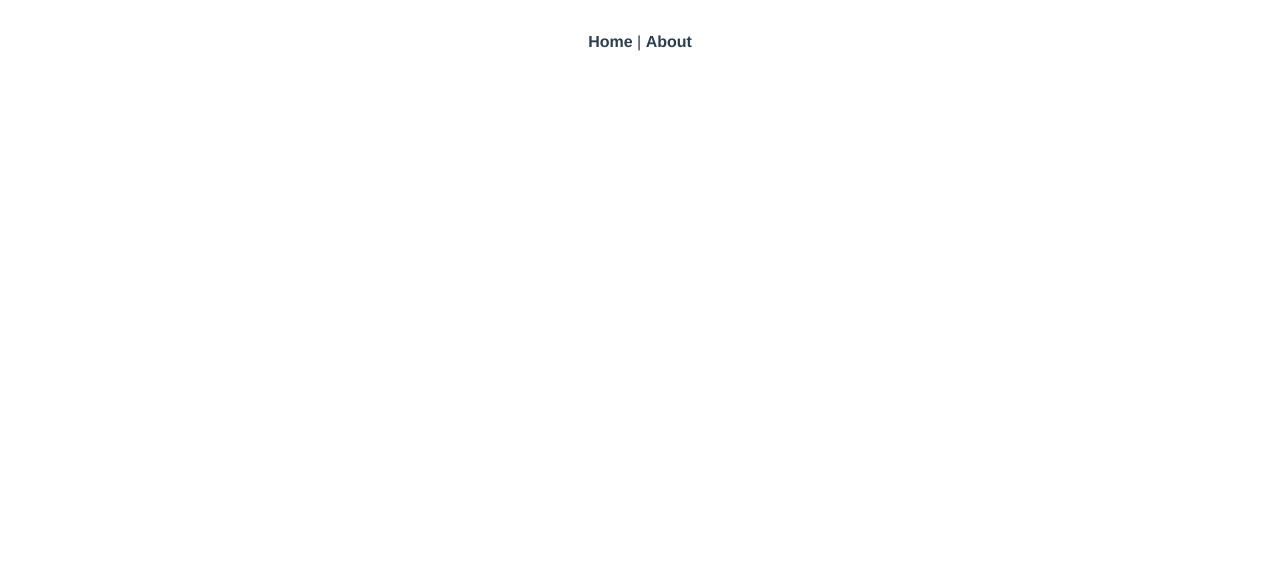
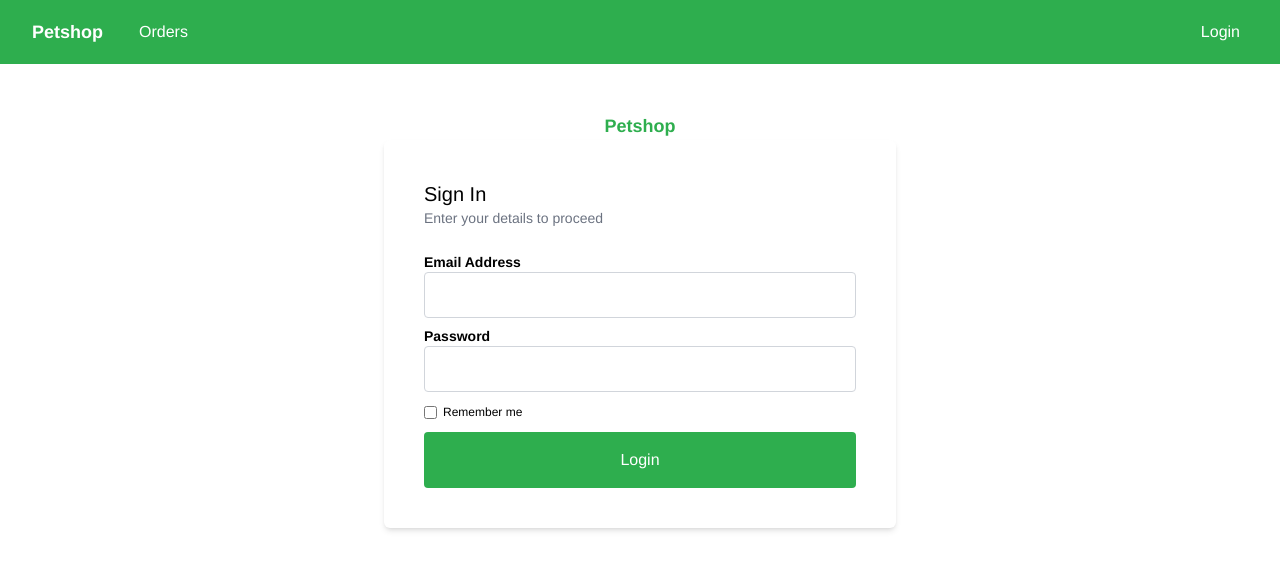
Before and after one commit to omotolaawokunle/petshop-vue, a Vue app: page /#/login in a window 1280 px wide. Before the commit this address had no page. Shown: the top 570 px of the page. Built offline with nearby package versions, Linux system fonts and the light colour scheme.

Commit message:
Implement the Navbar component and Login view

```diff
--- a/src/App.vue
+++ b/src/App.vue
@@ -1,30 +1,38 @@
 <template>
-  <nav>
-    <router-link to="/">Home</router-link> |
-    <router-link to="/about">About</router-link>
-  </nav>
-  <router-view/>
+  <NavBar />
+  <router-view />
 </template>
 
+<script lang="ts">
+  import axios from 'axios';
+  import { defineComponent } from 'vue';
+  import { useAuthStore } from '@/store/auth';
+  import NavBar from '@/components/NavBar.vue';
+  export default defineComponent({
+    name: 'HomeView',
+    inject: ['baseUrl'],
+    components: { NavBar },
+    created() {
+      axios.interceptors.response.use((response) => {
+        return response;
+      }, function (err) {
+        let res = err.response;
+        const store = useAuthStore();
+        return new Promise(function (resolve, reject) {
+          if (res.status === 401 && res.config && !res.config.__isRetryRequest) {
+            store.logout();
+          }
+          reject(err);
+          throw err;
+        });
+      });
+    },
+  });
+</script>
 <style>
-#app {
-  font-family: Avenir, Helvetica, Arial, sans-serif;
-  -webkit-font-smoothing: antialiased;
-  -moz-osx-font-smoothing: grayscale;
-  text-align: center;
-  color: #2c3e50;
-}
-
-nav {
-  padding: 30px;
-}
-
-nav a {
-  font-weight: bold;
-  color: #2c3e50;
-}
-
-nav a.router-link-exact-active {
-  color: #42b983;
-}
+  #app {
+    font-family: Avenir, Helvetica, Arial, sans-serif;
+    -webkit-font-smoothing: antialiased;
+    -moz-osx-font-smoothing: grayscale;
+  }
 </style>
--- /dev/null
+++ b/src/components/NavBar.vue
@@ -0,0 +1,73 @@
+<template>
+    <nav class="bg-main">
+        <div class="px-2 mx-auto max-w-7xl sm:px-6 lg:px-8">
+            <div class="relative flex items-center justify-between h-16">
+                <div class="absolute inset-y-0 left-0 flex items-center sm:hidden">
+                    <button type="button" @click="isOpen = !isOpen"
+                        class="relative inline-flex items-center justify-center p-2 text-gray-400 rounded-md hover:bg-gray-700 hover:text-white focus:outline-none focus:ring-2 focus:ring-inset focus:ring-white"
+                        aria-controls="mobile-menu" aria-expanded="false">
+                        <span class="absolute -inset-0.5"></span>
+                        <span class="sr-only">Open main menu</span>
+                        <svg class="w-6 h-6" :class="{ 'hidden': isOpen, 'block': !isOpen }" fill="none"
+                            viewBox="0 0 24 24" stroke-width="1.5" stroke="currentColor" aria-hidden="true">
+                            <path stroke-linecap="round" stroke-linejoin="round"
+                                d="M3.75 6.75h16.5M3.75 12h16.5m-16.5 5.25h16.5" />
+                        </svg>
+                        <svg class="w-6 h-6" :class="{ 'hidden': !isOpen, 'block': isOpen }" fill="none"
+                            viewBox="0 0 24 24" stroke-width="1.5" stroke="currentColor" aria-hidden="true">
+                            <path stroke-linecap="round" stroke-linejoin="round" d="M6 18L18 6M6 6l12 12" />
+                        </svg>
+                    </button>
+                </div>
+                <div class="flex items-center justify-center flex-1 sm:items-stretch sm:justify-start">
+                    <div class="flex items-center flex-shrink-0 text-lg font-black text-white">
+                        Petshop
+                    </div>
+                    <div class="hidden sm:ml-6 sm:block">
+                        <div class="flex space-x-4">
+                            <router-link :to="{ name: 'home' }"
+                                :class="{ 'bg-white text-main': route.name == 'home', 'text-white hover:text-main hover:bg-white': route.name != 'home' }"
+                                class="block px-3 py-2 text-base font-medium rounded-md">Orders</router-link>
+                        </div>
+                    </div>
+                </div>
+                <div class="absolute inset-y-0 right-0 flex items-center pr-2 sm:static sm:inset-auto sm:ml-6 sm:pr-0">
+                    <div class="relative ml-3">
+                        <button type="button" v-if="store.isAuthenticated" @click="logout"
+                            class="relative p-2 text-white border-white rounded hover:text-main hover:bg-white focus:outline-none focus:ring-2 focus:ring-white focus:ring-offset-2 focus:ring-offset-main">Logout</button>
+                        <router-link v-else :to="{ name: 'login' }"
+                            class="relative p-2 text-white border-white rounded hover:text-main hover:bg-white focus:outline-none focus:ring-2 focus:ring-white focus:ring-offset-2 focus:ring-offset-main">Login</router-link>
+                    </div>
+                </div>
+            </div>
+        </div>
+
+        <div class="sm:hidden" :class="{ 'hidden': !isOpen }" id="mobile-menu">
+            <div class="px-2 pt-2 pb-3 space-y-1">
+                <router-link :to="{ name: 'home' }"
+                    :class="{ 'bg-white text-main': route.name == 'home', 'text-white hover:text-main hover:bg-white': route.name != 'home' }"
+                    class="block px-3 py-2 text-base font-medium rounded-md">Orders</router-link>
+            </div>
+        </div>
+    </nav>
+</template>
+
+<script lang="ts">
+    import { defineComponent, ref } from 'vue';
+    import { useAuthStore } from '@/store/auth';
+    import { useRoute } from 'vue-router'
+    export default defineComponent({
+        name: 'NavBar',
+        setup() {
+            const isOpen = ref(false);
+            const store = useAuthStore();
+            const route = useRoute();
+            return { isOpen, store, route };
+        },
+        methods: {
+            logout() {
+                this.store.logout();
+            }
+        }
+    });
+</script>
--- a/src/router/index.ts
+++ b/src/router/index.ts
@@ -1,16 +1,24 @@
 import { createRouter, createWebHashHistory, RouteRecordRaw } from 'vue-router'
 import HomeView from '../views/HomeView.vue'
+import { useAuthStore } from '@/store/auth';
 
 const routes: Array<RouteRecordRaw> = [
   {
     path: '/',
     name: 'home',
-    component: HomeView
+    component: HomeView,
+    meta: {
+      requiresAuth: true,
+    },
   },
   {
     path: '/login',
     name: 'login',
-    component: () => import('../views/auth/LoginView.vue')
+    component: () => import('../views/auth/LoginView.vue'),
+    meta: {
+      requiresAuth: false,
+      hideForAuth: true,
+    },
   }
 ]
 
@@ -19,4 +27,25 @@ const router = createRouter({
   routes
 })
 
+router.beforeEach((to, from, next) => {
+  const store = useAuthStore();
+  if (to.matched.some((record) => record.meta.requiresAuth)) {
+    if (!store.isAuthenticated) {
+      next({
+        path: "/login",
+        query: { redirect: to.fullPath },
+      });
+      return;
+    }
+  }
+
+  if (to.matched.some((record) => record.meta.hideForAuth)) {
+    if (store.isAuthenticated) {
+      next({ path: "/" });
+      return;
+    }
+  }
+  next();
+});
+
 export default router
--- a/src/store/auth.ts
+++ b/src/store/auth.ts
@@ -10,13 +10,14 @@ interface AuthState {
 
 export const useAuthStore = defineStore('auth', {
     state: (): AuthState => ({
-        isAuthenticated: false,
-        accessToken: null,
+        isAuthenticated: localStorage.getItem('auth_token') != undefined,
+        accessToken: localStorage.getItem('auth_token') != undefined ? localStorage.getItem('auth_token') : null,
     }),
     actions: {
         login(credentials: LoginCredentials) {
             return new Promise((resolve, reject) => {
-                axios.post('', credentials).then(res => {
+                const baseUrl = 'https://pet-shop.buckhill.com.hr/api/v1/';
+                axios.post(baseUrl + 'user/login', credentials).then(res => {
                     this.isAuthenticated = true;
                     this.accessToken = res.data.data.token;
                     this.setAccessToken(res.data.data.token);
@@ -32,21 +33,15 @@ export const useAuthStore = defineStore('auth', {
             this.removeAccessToken();
         },
         setAccessToken(token: string) {
-            const today = new Date();
-            let tomorrow = new Date(new Date().setDate(today.getDate() + 1));
-            tomorrow = new Date(tomorrow.setHours(0, 0, 0));
-            document.cookie = `auth_token=${token}; expires=${tomorrow.toISOString()}`;
+            localStorage.setItem('auth_token', token);
+            axios.defaults.headers.common['Authorization'] = `Bearer ${token}`;
         },
         getAccessToken() {
-            const allCookieParts = document.cookie.split(';');
-            const matchingCookie = allCookieParts.find(part => part.trim().startsWith('auth_token='));
-            if (matchingCookie) {
-                return matchingCookie.split('=')[1];
-            }
-            return null;
+            return localStorage.getItem('auth_token') != undefined ? localStorage.getItem('auth_token') : null ;
         },
         removeAccessToken() {
-            document.cookie = "auth_token=; expires=Thu, 01 Jan 1970 00:00:00 UTC";
+            localStorage.removeItem('auth_token');
+            delete axios.defaults.headers.common['Authorization'];
         },
     },
 })
--- a/src/views/auth/LoginView.vue
+++ b/src/views/auth/LoginView.vue
@@ -1,11 +1,67 @@
 <template>
-    <div></div>
+  <div>
+    <div class="w-full md:h-screen">
+      <div class="py-12">
+        <h4 class="text-lg font-bold text-center text-main">Petshop</h4>
+        <div class="flex items-center justify-center w-full">
+          <div class="w-full p-10 bg-white rounded-md shadow-md md:max-w-lg">
+            <h3 class="text-xl font-medium">Sign In</h3>
+            <p class="mb-6 text-sm text-gray-500">
+              Enter your details to proceed
+            </p>
+            <form action="" @submit.prevent="login">
+              <div class="mb-2 form-group">
+                <label for="email" class="block text-sm font-bold text-left">Email Address</label>
+                <input v-model="email" type="email" class="w-full p-3 text-sm bg-white border border-gray-300 rounded"
+                  id="email" required />
+              </div>
+              <div class="relative mb-2 form-group">
+                <label for="password" class="block text-sm font-bold text-left">Password</label>
+                <input v-model="password" type="password" minlength="4"
+                  class="relative w-full px-3 py-3 text-sm bg-white border border-gray-300 rounded" id="password"
+                  required />
+              </div>
+              <div class="flex flex-wrap justify-between gap-4 my-3 text-xs item-center">
+                <label for="remember_me" class="flex items-center">
+                  <input type="checkbox" id="remember_me" />
+                  <span class="ml-1.5">Remember me</span>
+                </label>
+              </div>
+              <button type="submit"
+                class="inline-flex items-center justify-center w-full p-4 text-center text-white rounded login bg-main disabled:bg-opacity-50">
+                Login
+              </button>
+            </form>
+          </div>
+        </div>
+      </div>
+    </div>
+  </div>
 </template>
 
 <script lang="ts">
-import { defineComponent } from 'vue';
+  import { defineComponent, ref } from 'vue';
+  import { useAuthStore } from '@/store/auth';
+  import { useToast } from 'vue-toastification';
+  import { useRouter } from 'vue-router';
 
 export default defineComponent({
   name: 'LoginView',
+  setup() {
+    const email = ref('');
+    const password = ref('');
+    const authStore = useAuthStore();
+    const toast = useToast();
+    const router = useRouter();
+    const login = async () => {
+      await authStore.login({ email: email.value, password: password.value }).then(() => {
+        router.push('/');
+      }).catch((error) => {
+        toast.error(error.response.data.error ?? error.response.data.message)
+      });
+    };
+
+    return { email, password, login };
+  },
 });
 </script>
```
